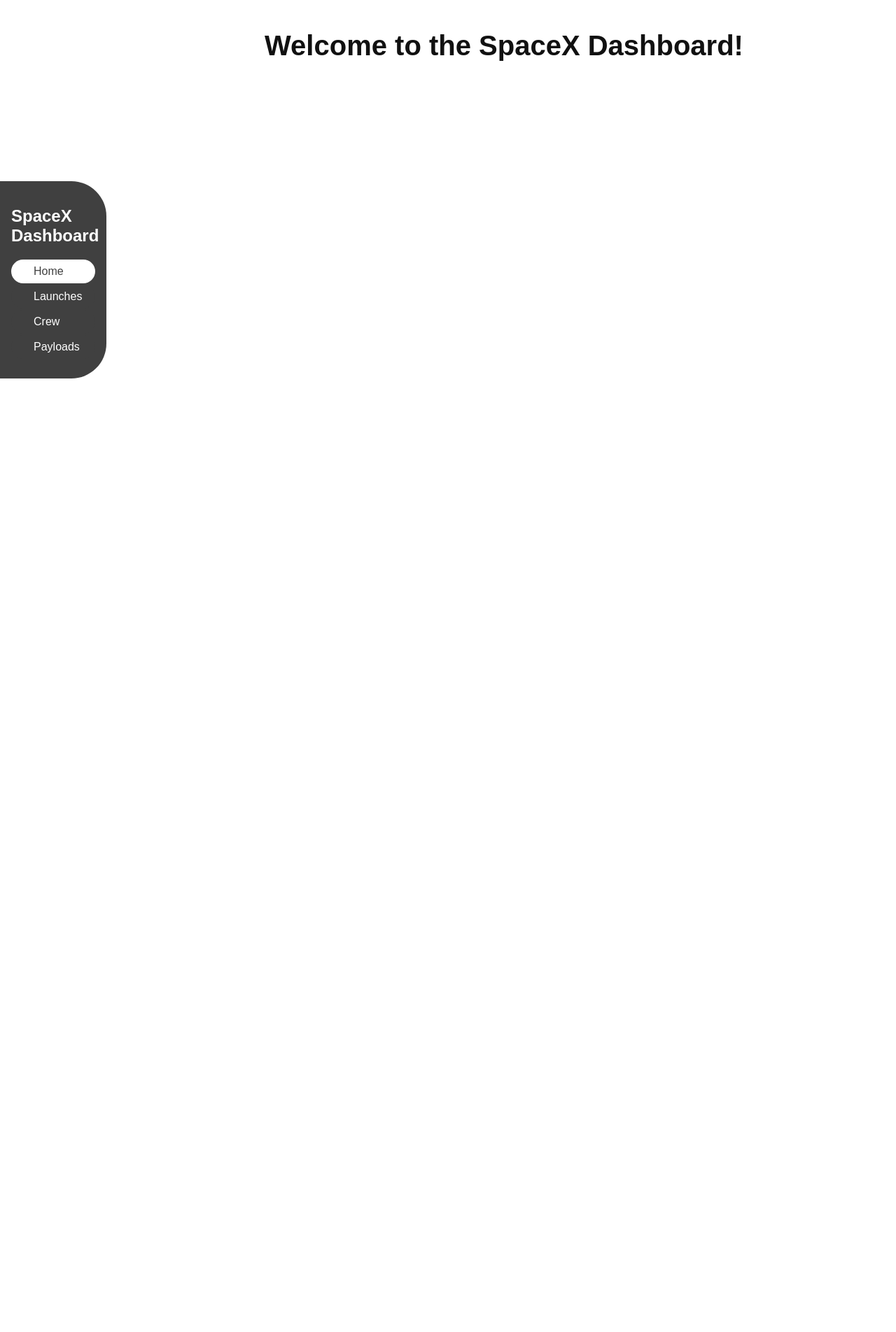
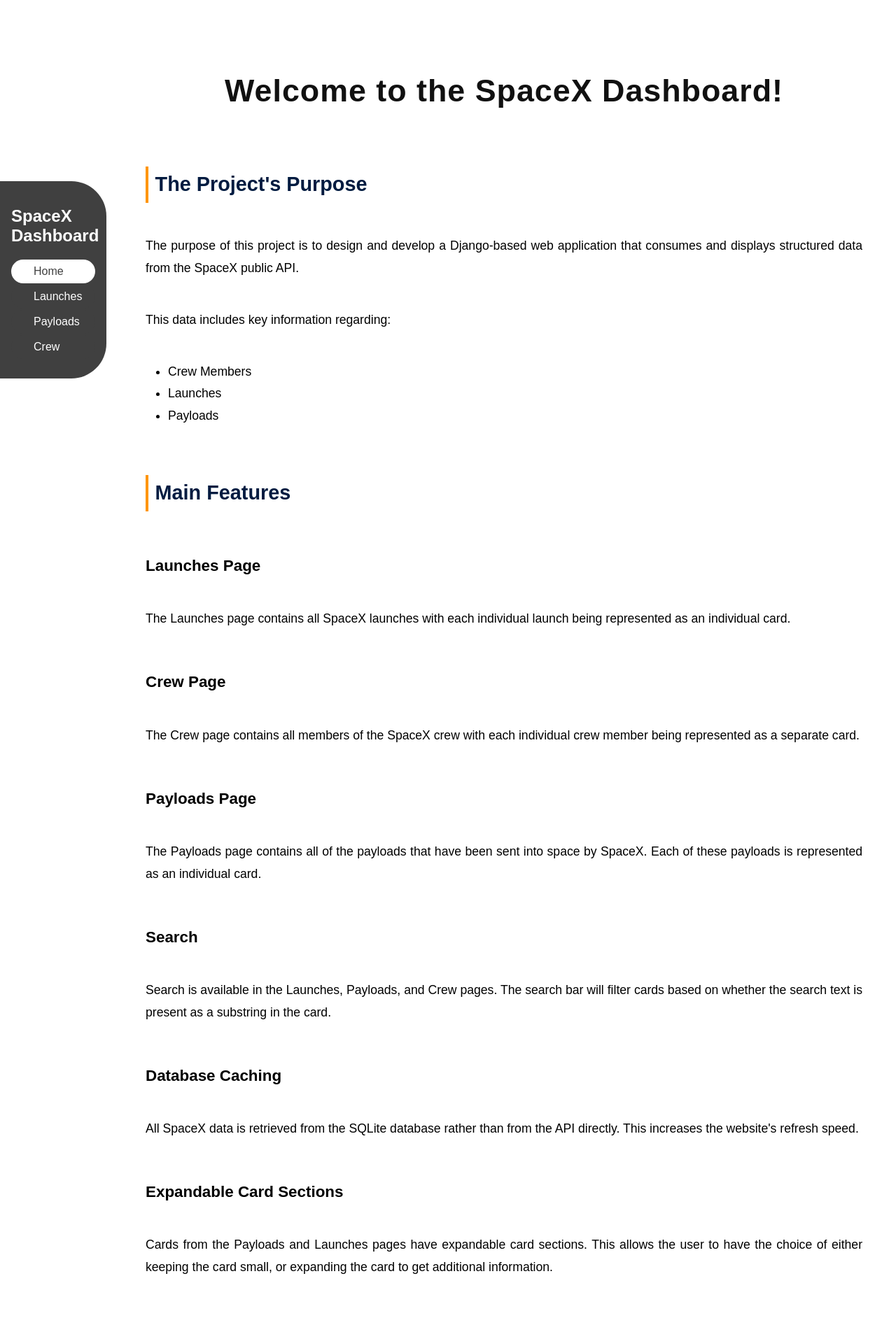
Before and after one commit to SamJ51/spacex, a Django app: page / in a window 1280 px wide. Shown: the whole page at 70% size. Before the commit the page ends 541 px from the top, so only its background shows below. Run offline with Django 4.2, Linux system fonts and the light colour scheme.

Commit message:
Added content and styling for home page + code cleanup

```diff
--- a/spacex/spacex_app/populate.py
+++ b/spacex/spacex_app/populate.py
@@ -5,7 +5,7 @@
     api_url = "https://api.spacexdata.com/v4/crew"
     crew_members = api_request(api_url)
     for p in crew_members:
-        member = CrewMember.objects.get_or_create(
+        CrewMember.objects.get_or_create(
         member_id=p["id"],
         defaults={
             "name": p["name"],
@@ -44,7 +44,7 @@
             wikipedia=links_data.get('wikipedia')
         )
 
-        launch_obj, created = Launch.objects.update_or_create(
+        launch_obj = Launch.objects.update_or_create(
             launch_id=l_data['id'],
             defaults={
                 'fairings': l_data.get('fairings'),
--- a/spacex/spacex_app/static/css/stylesheet.css
+++ b/spacex/spacex_app/static/css/stylesheet.css
@@ -189,10 +189,19 @@
   margin: 0 auto;
   box-sizing: border-box;
   border: 1px solid whitesmoke;
-  border-radius: 8px;
   font-size: 16px;
   border-radius: 50px;
   background-color: whitesmoke;
+  outline: none;
+}
+
+.search:hover {
+  border-color: grey;
+}
+
+.search:focus {
+  border-color: rgb(0, 221, 255);
+  box-shadow: 0 0 10px rgb(0, 221, 255, 0.3);
 }
 
 .search-container {
@@ -200,3 +209,83 @@
   justify-content: center;
   margin: 20px 0;
 }
+
+.home {
+  max-width: 1200px;
+  margin: 0 auto;
+  padding: 3em 2em;
+  line-height: 1.6;
+  font-family: "Inter", "Segoe UI", Roboto, Helvetica, Arial, sans-serif;
+}
+
+.home h1 {
+  font-size: 2.8rem;
+  text-align: center;
+  margin-bottom: 2rem;
+  letter-spacing: 1px;
+}
+
+.home h2 {
+  font-size: 1.8rem;
+  margin-top: 2.5rem;
+  margin-bottom: 1rem;
+  color: rgb(1, 27, 64);
+  border-left: 4px solid #ff9500;
+  padding-left: 0.6rem;
+}
+
+.home h3 {
+  font-size: 1.4rem;
+  margin-top: 1.8rem;
+  margin-bottom: 0.6rem;
+}
+
+.home-content {
+  font-size: 1.1rem;
+  line-height: 1.8;
+  text-align: justify;
+  display: flex;
+  flex-direction: column;
+  gap: 0.8rem;
+}
+
+.home-content p {
+  margin-bottom: 0.8rem;
+}
+
+.home-content ul {
+  margin: 1rem 0 1rem 2rem;
+  padding: 0;
+}
+
+.home h1, .home h2, .home h3, .home-content p, .home-content li {
+  animation: fadeIn 0.8s ease forwards;
+  opacity: 0;
+}
+
+@keyframes fadeIn {
+  from { opacity: 0; transform: translateY(10px); }
+  to { opacity: 1; transform: translateY(0); }
+}
+
+@media (max-width: 768px) {
+  .home {
+    padding: 2em 1.5em;
+  }
+
+  .home h1 {
+    font-size: 2.2rem;
+  }
+
+  .home h2 {
+    font-size: 1.5rem;
+  }
+
+  .home h3 {
+    font-size: 1.2rem;
+  }
+
+  .home-content {
+    font-size: 1rem;
+  }
+}
--- a/spacex/spacex_app/templates/base.html
+++ b/spacex/spacex_app/templates/base.html
@@ -11,8 +11,9 @@
         <h2>SpaceX Dashboard</h2>
         <a href="{% url 'home' %}" class="{% if request.resolver_match.url_name == 'home' %}active{% endif %}">Home</a>
         <a href="{% url 'launch' %}" class="{% if request.resolver_match.url_name == 'launch' %}active{% endif %}">Launches</a>
+        <a href="{% url 'payload' %}" class="{% if request.resolver_match.url_name == 'payload' %}active{% endif %}">Payloads</a>
         <a href="{% url 'crew' %}" class="{% if request.resolver_match.url_name == 'crew' %}active{% endif %}">Crew</a>
-        <a href="{% url 'payload' %}" class="{% if request.resolver_match.url_name == 'payload' %}active{% endif %}">Payloads</a>
+
     </nav>
     <main>
         {% block content %}{% endblock %}
--- a/spacex/spacex_app/templates/home.html
+++ b/spacex/spacex_app/templates/home.html
@@ -1,7 +1,43 @@
 {% extends "base.html" %}
 {% block content %}
-<header>
+
+<div class="home">
     <h1 class="heading">Welcome to the SpaceX Dashboard!</h1>
-    <p></p>
-</header>
+    <div class="home-content">
+        <h2>The Project's Purpose</h2>
+        <p>The purpose of this project is to design and develop a Django-based web application that consumes and
+            displays structured data from the SpaceX public API.</p>
+        <p>This data includes key information regarding:</p>
+        <ul>
+            <li>Crew Members</li>
+            <li>Launches</li>
+            <li>Payloads</li>
+        </ul>
+        <h2>Main Features</h2>
+        <h3>Launches Page</h3>
+        <p>The Launches page contains all SpaceX launches with each
+            individual launch being represented as an individual card.</p>
+        <h3>Crew Page</h3>
+        <p>The Crew page contains all members of the SpaceX crew with each
+            individual
+            crew member being represented as a separate card.</p>
+        <h3>Payloads Page</h3>
+        <p>The Payloads page contains all of the payloads that have been sent
+            into
+            space by SpaceX. Each of these payloads is represented as an individual card.</p>
+        <h3>Search</h3>
+        <p>Search is available in the Launches, Payloads, and Crew pages. The search bar
+            will filter cards based on whether the search text is present as a
+            substring in the card.
+        <h3>Database Caching</h3>
+        <p>All SpaceX data is retrieved from the SQLite database rather than
+            from
+            the API directly. This increases the website's refresh speed.</p>
+        <h3>Expandable Card Sections</h3>
+        <p>Cards from the Payloads and Launches pages have expandable card
+            sections. This allows the user to have the choice of either keeping the card small, or expanding the card to
+            get additional information.</p>
+    </div>
+</div>
+
 {% endblock %}
--- a/spacex/spacex_app/views.py
+++ b/spacex/spacex_app/views.py
@@ -1,8 +1,5 @@
 from django.shortcuts import render
-from django.http import HttpResponse, JsonResponse
-from .helper_functions import api_request
-import operator
-from .models import CrewMember, Payload, Dragon, Launch, LaunchCore, LaunchLinks, PatchLinks, RedditLinks, FlickrLinks
+from .models import CrewMember, Payload, Launch
 
 def home(request):
     return render(request, "home.html")
```
